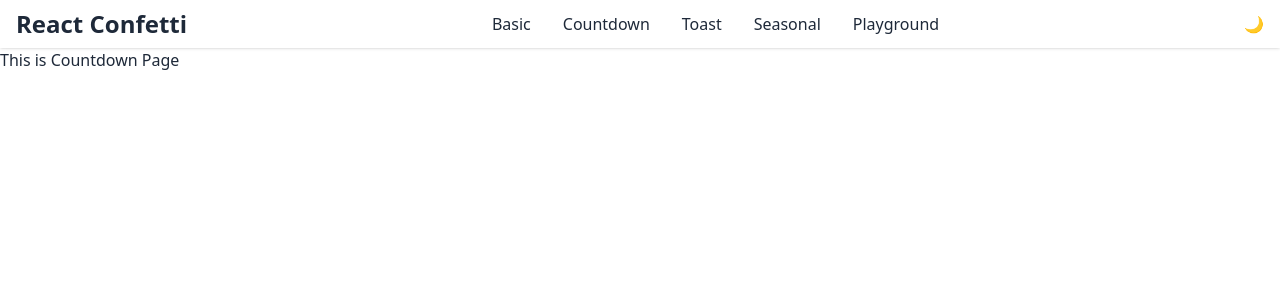
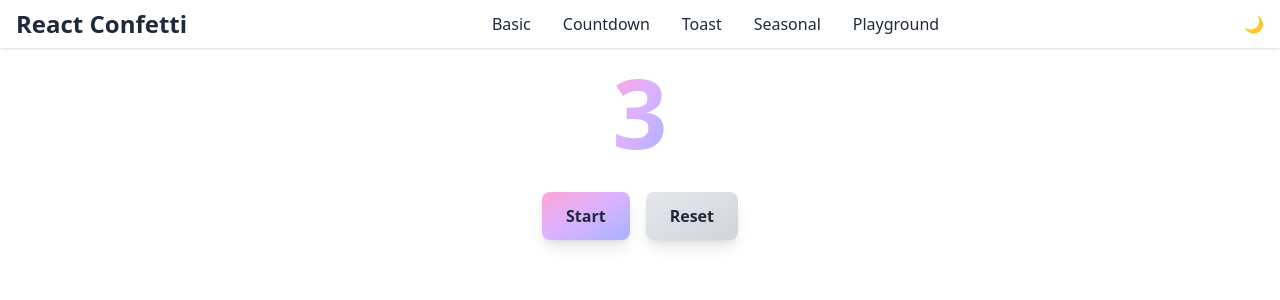
Before and after one commit to kkoisland/react-confetti-app, a React (Vite) app: page /countdown in a window 1280 px wide. Shown: the top 300 px of the page. Built offline with nearby package versions, Linux system fonts and the light colour scheme.

Commit message:
feat: implement /countdown page with automatic confetti

```diff
--- a/src/pages/CountdownPage.tsx
+++ b/src/pages/CountdownPage.tsx
@@ -1,5 +1,76 @@
+import { useEffect, useState } from "react";
+import Confetti from "react-confetti";
+
+const INITIAL_TIME = 3;
+const COUNTDOWN_INTERVAL = 1000;
+const CONFETTI_DURATION = 7000;
+
 const CountdownPage = () => {
-	return <div>This is Countdown Page</div>;
+	const [count, setCount] = useState(INITIAL_TIME);
+	const [isRunning, setIsRunning] = useState(false);
+	const [showConfetti, setShowConfetti] = useState(false);
+
+	useEffect(() => {
+		if (!isRunning || count <= 0) return;
+
+		const timer = setTimeout(() => {
+			const newCount = count - 1;
+			setCount(newCount);
+			if (newCount === 0) {
+				setIsRunning(false);
+				setShowConfetti(true);
+			}
+		}, COUNTDOWN_INTERVAL);
+
+		return () => clearTimeout(timer);
+	}, [isRunning, count]);
+
+	useEffect(() => {
+		if (!showConfetti) return;
+
+		const timer = setTimeout(() => {
+			setShowConfetti(false);
+			setCount(INITIAL_TIME);
+		}, CONFETTI_DURATION);
+
+		return () => clearTimeout(timer);
+	}, [showConfetti]);
+
+	const handleCountDown = () => {
+		setIsRunning(true);
+	};
+	return (
+		<div className="flex flex-col items-center justify-center h-full gap-8 p-4">
+			{showConfetti && <Confetti />}
+			<div className="text-8xl font-bold bg-gradient-to-br from-pink-300 via-purple-300 to-indigo-300 bg-clip-text text-transparent">
+				{count}
+			</div>
+			<div className="flex gap-4">
+				<button
+					type="button"
+					onClick={handleCountDown}
+					disabled={isRunning}
+					className="px-6 py-3 bg-gradient-to-br from-pink-300 via-purple-300 to-indigo-300 hover:from-pink-400 hover:via-purple-400 hover:to-indigo-400 text-gray-800 hover:text-white font-semibold rounded-lg transition-all shadow-lg hover:shadow-xl disabled:opacity-50 disabled:cursor-not-allowed"
+				>
+					Start
+				</button>
+				<button
+					type="button"
+					onClick={() => {
+						setShowConfetti(false);
+						setCount(INITIAL_TIME);
+						setIsRunning(false);
+					}}
+					className="px-6 py-3 bg-gradient-to-br from-gray-200 to-gray-300 hover:from-gray-300 hover:to-gray-400 text-gray-800 hover:text-white font-semibold rounded-lg transition-all shadow-lg hover:shadow-xl"
+				>
+					Reset
+				</button>
+			</div>
+			<div className="text-xl font-bold h-8">
+				{count === 0 && "🎉 Countdown complete!"}
+			</div>
+		</div>
+	);
 };
 
 export default CountdownPage;
```
Also changed, not shown: 1 other file (tests, documents, lock files or other folders).
